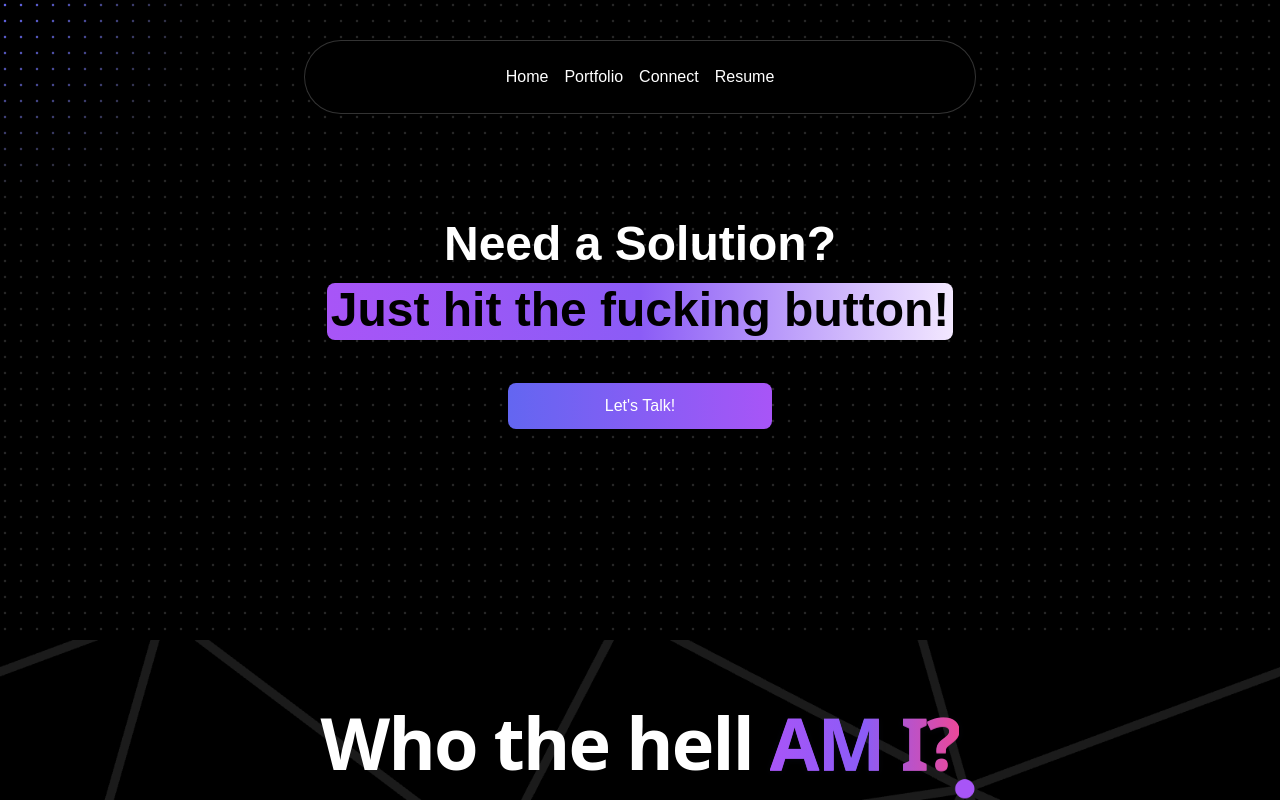
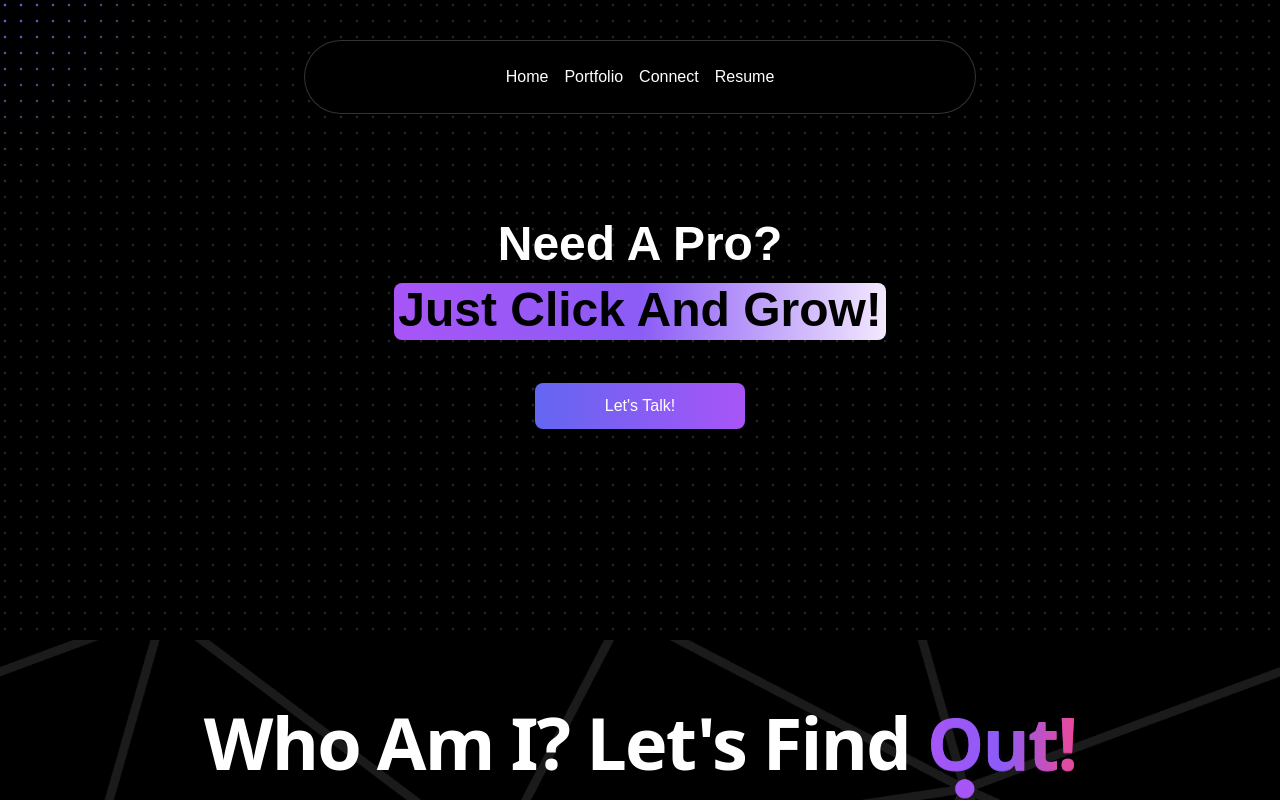
Before and after one commit to ubaidismail/nextJs_personal_portfolio, a Next.js app: page / in a window 1280 px wide. Shown: the top 800 px of the page. Built offline with nearby package versions, Linux system fonts and the light colour scheme.

Commit message:
Heading changes

```diff
--- a/src/components/about/about.tsx
+++ b/src/components/about/about.tsx
@@ -14,13 +14,13 @@ export default function BackgroundBeamsWithCollisionDemo() {
 
       <div className="height-100" >
         <h2 className="text-2xl pt-[50px] relative z-20 md:text-4xl lg:text-7xl font-bold text-center  dark:text-white text-white font-sans tracking-tight">
-          Who the hell {" "}
+          Who Am I? Let's Find {" "}
           <div className="relative mx-auto inline-block w-max [filter:drop-shadow(0px_1px_3px_rgba(27,_37,_80,_0.14))]">
             <div className="absolute left-0 top-[1px] bg-clip-text bg-no-repeat text-transparent bg-gradient-to-r py-4 from-purple-500 via-violet-500 to-pink-500 [text-shadow:0_0_rgba(0,0,0,0.1)]">
-              <span className="">AM I?</span>
+              <span className="">Out!</span>
             </div>
             <div className="relative bg-clip-text text-transparent bg-no-repeat bg-gradient-to-r from-purple-500 via-violet-500 to-pink-500 py-4">
-              <span className="">AM I?</span>
+              <span className="">Out!</span>
             </div>
           </div>
         </h2>
--- a/src/components/homebanner/banner.tsx
+++ b/src/components/homebanner/banner.tsx
@@ -24,9 +24,9 @@ export default function HeroHighlightDemo() {
         }}
         className="text-2xl px-4 md:text-4xl lg:text-5xl font-bold text-neutral-700 text-white max-w-4xl leading-relaxed lg:leading-snug text-center mx-auto "
       >
-        Need a Solution?{" "} <br />
+        Need A Pro?{" "} <br />
         <Highlight className="text-black dark:text-white ">
-        Just hit the fucking button!
+        Just Click And Grow!
         </Highlight>
         {" "}
       </motion.h1>
```
